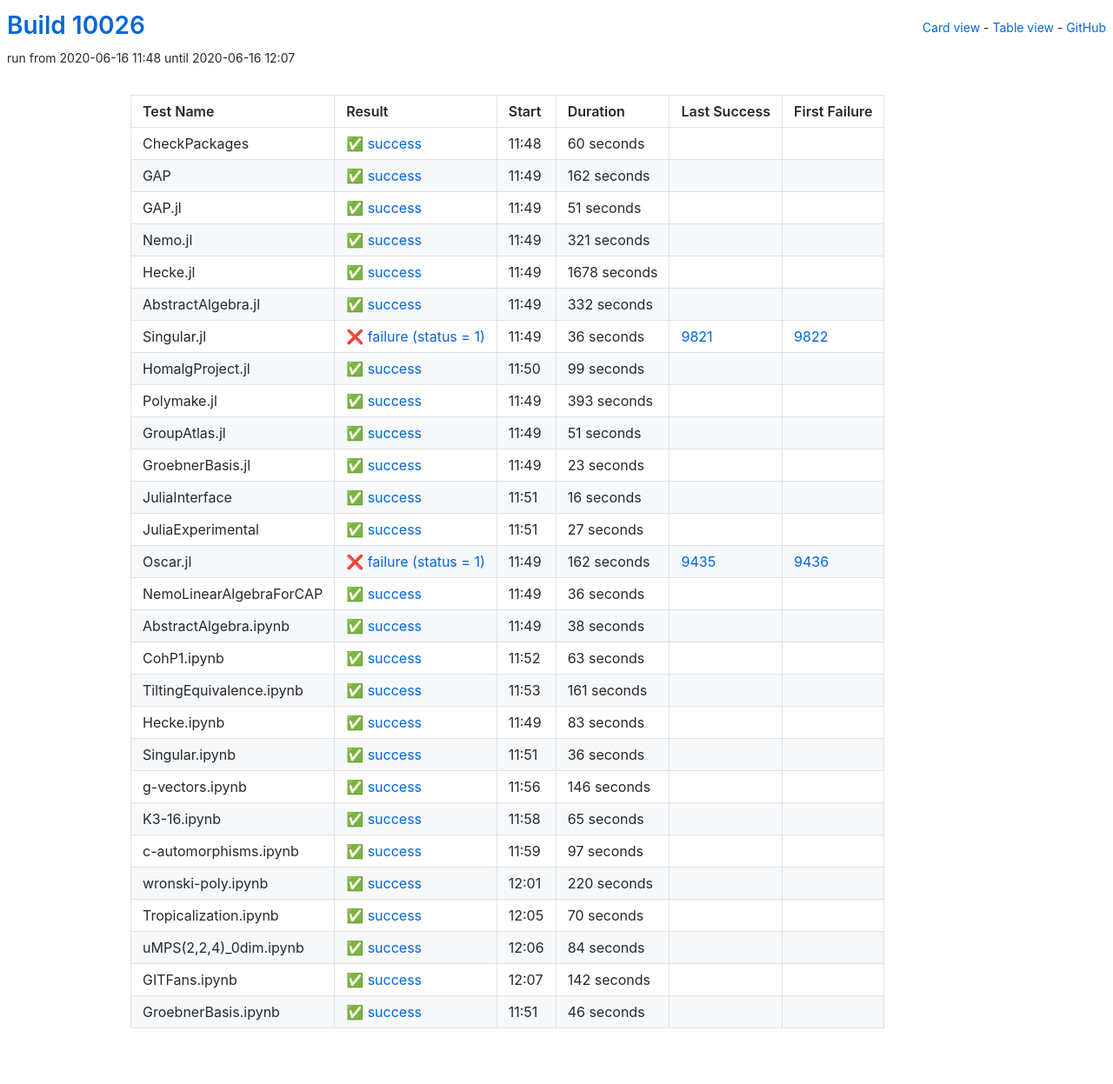
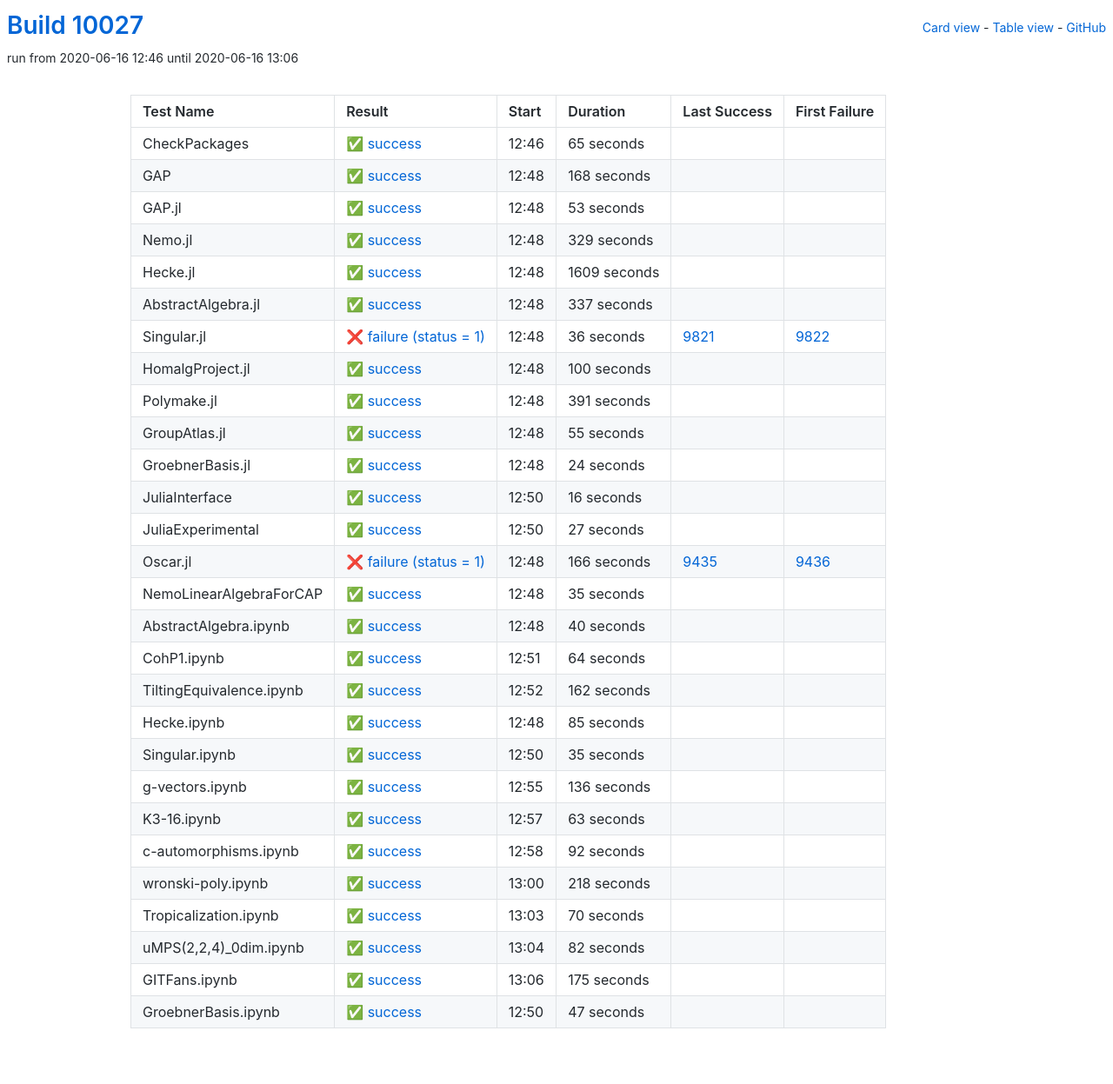
Before and after one commit to oscar-system/oscar-ci-status, a Jekyll site: the page built from table.html, in a window 1280 px wide. Shown: the whole page at 87% size. Built offline with Jekyll 4.4.1, drawn with Linux system fonts in a browser that asks for light colours.

Commit message:
Build #10027

```diff
--- a/_data/ci.yml
+++ b/_data/ci.yml
@@ -1,6 +1,6 @@
 ---
-build: 10026
-build_url: https://oscarci.mathematik.uni-kl.de/job/oscar/10026/
+build: 10027
+build_url: https://oscarci.mathematik.uni-kl.de/job/oscar/10027/
 job: oscar
 organization: oscar-system
 repo: oscar-ci-status
@@ -8,80 +8,80 @@
 tests:
 - name: CheckPackages
   id: checkpackages
-  log: https://oscarci.mathematik.uni-kl.de/job/oscar/10026/artifact/logs/build-10026/CheckPackages.log
-  start: 2020-06-16 11:48
+  log: https://oscarci.mathematik.uni-kl.de/job/oscar/10027/artifact/logs/build-10027/CheckPackages.log
+  start: 2020-06-16 12:46
   success: true
   exitcode: 0
   status: success
-  duration: 60
+  duration: 65
   last_success: false
   last_success_url:
   first_failure: false
   first_failure_url:
 - name: GAP
   id: gap
-  log: https://oscarci.mathematik.uni-kl.de/job/oscar/10026/artifact/logs/build-10026/GAP.log
-  start: 2020-06-16 11:49
+  log: https://oscarci.mathematik.uni-kl.de/job/oscar/10027/artifact/logs/build-10027/GAP.log
+  start: 2020-06-16 12:48
   success: true
   exitcode: 0
   status: success
-  duration: 162
+  duration: 168
   last_success: false
   last_success_url:
   first_failure: false
   first_failure_url:
 - name: GAP.jl
   id: gap-jl
-  log: https://oscarci.mathematik.uni-kl.de/job/oscar/10026/artifact/logs/build-10026/GAP.jl.log
-  start: 2020-06-16 11:49
+  log: https://oscarci.mathematik.uni-kl.de/job/oscar/10027/artifact/logs/build-10027/GAP.jl.log
+  start: 2020-06-16 12:48
   success: true
   exitcode: 0
   status: success
-  duration: 51
+  duration: 53
   last_success: false
   last_success_url:
   first_failure: false
   first_failure_url:
 - name: Nemo.jl
   id: nemo-jl
-  log: https://oscarci.mathematik.uni-kl.de/job/oscar/10026/artifact/logs/build-10026/Nemo.jl.log
-  start: 2020-06-16 11:49
+  log: https://oscarci.mathematik.uni-kl.de/job/oscar/10027/artifact/logs/build-10027/Nemo.jl.log
+  start: 2020-06-16 12:48
   success: true
   exitcode: 0
   status: success
-  duration: 321
+  duration: 329
   last_success: false
   last_success_url:
   first_failure: false
   first_failure_url:
 - name: Hecke.jl
   id: hecke-jl
-  log: https://oscarci.mathematik.uni-kl.de/job/oscar/10026/artifact/logs/build-10026/Hecke.jl.log
-  start: 2020-06-16 11:49
+  log: https://oscarci.mathematik.uni-kl.de/job/oscar/10027/artifact/logs/build-10027/Hecke.jl.log
+  start: 2020-06-16 12:48
   success: true
   exitcode: 0
   status: success
-  duration: 1678
+  duration: 1609
   last_success: false
   last_success_url:
   first_failure: false
   first_failure_url:
 - name: AbstractAlgebra.jl
   id: abstractalgebra-jl
-  log: https://oscarci.mathematik.uni-kl.de/job/oscar/10026/artifact/logs/build-10026/AbstractAlgebra.jl.log
-  start: 2020-06-16 11:49
+  log: https://oscarci.mathematik.uni-kl.de/job/oscar/10027/artifact/logs/build-10027/AbstractAlgebra.jl.log
+  start: 2020-06-16 12:48
   success: true
   exitcode: 0
   status: success
-  duration: 332
+  duration: 337
   last_success: false
   last_success_url:
   first_failure: false
   first_failure_url:
 - name: Singular.jl
   id: singular-jl
-  log: https://oscarci.mathematik.uni-kl.de/job/oscar/10026/artifact/logs/build-10026/Singular.jl.log
-  start: 2020-06-16 11:49
+  log: https://oscarci.mathematik.uni-kl.de/job/oscar/10027/artifact/logs/build-10027/Singular.jl.log
+  start: 2020-06-16 12:48
   success: false
   exitcode: 1
   status: failure
@@ -92,56 +92,56 @@
   first_failure_url: https://oscarci.mathematik.uni-kl.de/job/oscar/9822/
 - name: HomalgProject.jl
   id: homalgproject-jl
-  log: https://oscarci.mathematik.uni-kl.de/job/oscar/10026/artifact/logs/build-10026/HomalgProject.jl.log
-  start: 2020-06-16 11:50
+  log: https://oscarci.mathematik.uni-kl.de/job/oscar/10027/artifact/logs/build-10027/HomalgProject.jl.log
+  start: 2020-06-16 12:48
   success: true
   exitcode: 0
   status: success
-  duration: 99
+  duration: 100
   last_success: false
   last_success_url:
   first_failure: false
   first_failure_url:
 - name: Polymake.jl
   id: polymake-jl
-  log: https://oscarci.mathematik.uni-kl.de/job/oscar/10026/artifact/logs/build-10026/Polymake.jl.log
-  start: 2020-06-16 11:49
+  log: https://oscarci.mathematik.uni-kl.de/job/oscar/10027/artifact/logs/build-10027/Polymake.jl.log
+  start: 2020-06-16 12:48
   success: true
   exitcode: 0
   status: success
-  duration: 393
+  duration: 391
   last_success: false
   last_success_url:
   first_failure: false
   first_failure_url:
 - name: GroupAtlas.jl
   id: groupatlas-jl
-  log: https://oscarci.mathematik.uni-kl.de/job/oscar/10026/artifact/logs/build-10026/GroupAtlas.jl.log
-  start: 2020-06-16 11:49
+  log: https://oscarci.mathematik.uni-kl.de/job/oscar/10027/artifact/logs/build-10027/GroupAtlas.jl.log
+  start: 2020-06-16 12:48
   success: true
   exitcode: 0
   status: success
-  duration: 51
+  duration: 55
   last_success: false
   last_success_url:
   first_failure: false
   first_failure_url:
 - name: GroebnerBasis.jl
   id: groebnerbasis-jl
-  log: https://oscarci.mathematik.uni-kl.de/job/oscar/10026/artifact/logs/build-10026/GroebnerBasis.jl.log
-  start: 2020-06-16 11:49
+  log: https://oscarci.mathematik.uni-kl.de/job/oscar/10027/artifact/logs/build-10027/GroebnerBasis.jl.log
+  start: 2020-06-16 12:48
   success: true
   exitcode: 0
   status: success
-  duration: 23
+  duration: 24
   last_success: false
   last_success_url:
   first_failure: false
   first_failure_url:
 - name: JuliaInterface
   id: juliainterface
-  log: https://oscarci.mathematik.uni-kl.de/job/oscar/10026/artifact/logs/build-10026/JuliaInterface.log
-  start: 2020-06-16 11:51
+  log: https://oscarci.mathematik.uni-kl.de/job/oscar/10027/artifact/logs/build-10027/JuliaInterface.log
+  start: 2020-06-16 12:50
   success: true
   exitcode: 0
   status: success
@@ -152,8 +152,8 @@
   first_failure_url:
 - name: JuliaExperimental
   id: juliaexperimental
-  log: https://oscarci.mathematik.uni-kl.de/job/oscar/10026/artifact/logs/build-10026/JuliaExperimental.log
-  start: 2020-06-16 11:51
+  log: https://oscarci.mathematik.uni-kl.de/job/oscar/10027/artifact/logs/build-10027/JuliaExperimental.log
+  start: 2020-06-16 12:50
   success: true
   exitcode: 0
   status: success
@@ -164,44 +164,104 @@
   first_failure_url:
 - name: Oscar.jl
   id: oscar-jl
-  log: https://oscarci.mathematik.uni-kl.de/job/oscar/10026/artifact/logs/build-10026/Oscar.jl.log
-  start: 2020-06-16 11:49
+  log: https://oscarci.mathematik.uni-kl.de/job/oscar/10027/artifact/logs/build-10027/Oscar.jl.log
+  start: 2020-06-16 12:48
   success: false
   exitcode: 1
   status: failure
-  duration: 162
+  duration: 166
   last_success: 9435
   last_success_url: https://oscarci.mathematik.uni-kl.de/job/oscar/9435/
   first_failure: 9436
   first_failure_url: https://oscarci.mathematik.uni-kl.de/job/oscar/9436/
 - name: NemoLinearAlgebraForCAP
   id: nemolinearalgebraforcap
-  log: https://oscarci.mathematik.uni-kl.de/job/oscar/10026/artifact/logs/build-10026/NemoLinearAlgebraForCAP.log
-  start: 2020-06-16 11:49
+  log: https://oscarci.mathematik.uni-kl.de/job/oscar/10027/artifact/logs/build-10027/NemoLinearAlgebraForCAP.log
+  start: 2020-06-16 12:48
   success: true
   exitcode: 0
   status: success
-  duration: 36
+  duration: 35
   last_success: false
   last_success_url:
   first_failure: false
   first_failure_url:
 - name: AbstractAlgebra.ipynb
   id: abstractalgebra-ipynb
-  log: https://oscarci.mathematik.uni-kl.de/job/oscar/10026/artifact/logs/build-10026/AbstractAlgebra.ipynb.log
-  start: 2020-06-16 11:49
+  log: https://oscarci.mathematik.uni-kl.de/job/oscar/10027/artifact/logs/build-10027/AbstractAlgebra.ipynb.log
+  start: 2020-06-16 12:48
   success: true
   exitcode: 0
   status: success
-  duration: 38
+  duration: 40
   last_success: false
   last_success_url:
   first_failure: false
   first_failure_url:
 - name: CohP1.ipynb
   id: cohp1-ipynb
-  log: https://oscarci.mathematik.uni-kl.de/job/oscar/10026/artifact/logs/build-10026/CohP1.ipynb.log
-  start: 2020-06-16 11:52
+  log: https://oscarci.mathematik.uni-kl.de/job/oscar/10027/artifact/logs/build-10027/CohP1.ipynb.log
+  start: 2020-06-16 12:51
+  success: true
+  exitcode: 0
+  status: success
+  duration: 64
+  last_success: false
+  last_success_url:
+  first_failure: false
+  first_failure_url:
+- name: TiltingEquivalence.ipynb
+  id: tiltingequivalence-ipynb
+  log: https://oscarci.mathematik.uni-kl.de/job/oscar/10027/artifact/logs/build-10027/TiltingEquivalence.ipynb.log
+  start: 2020-06-16 12:52
+  success: true
+  exitcode: 0
+  status: success
+  duration: 162
+  last_success: false
+  last_success_url:
+  first_failure: false
+  first_failure_url:
+- name: Hecke.ipynb
+  id: hecke-ipynb
+  log: https://oscarci.mathematik.uni-kl.de/job/oscar/10027/artifact/logs/build-10027/Hecke.ipynb.log
+  start: 2020-06-16 12:48
+  success: true
+  exitcode: 0
+  status: success
+  duration: 85
+  last_success: false
+  last_success_url:
+  first_failure: false
+  first_failure_url:
+- name: Singular.ipynb
+  id: singular-ipynb
+  log: https://oscarci.mathematik.uni-kl.de/job/oscar/10027/artifact/logs/build-10027/Singular.ipynb.log
+  start: 2020-06-16 12:50
+  success: true
+  exitcode: 0
+  status: success
+  duration: 35
+  last_success: false
+  last_success_url:
+  first_failure: false
+  first_failure_url:
+- name: g-vectors.ipynb
+  id: g-vectors-ipynb
+  log: https://oscarci.mathematik.uni-kl.de/job/oscar/10027/artifact/logs/build-10027/g-vectors.ipynb.log
+  start: 2020-06-16 12:55
+  success: true
+  exitcode: 0
+  status: success
+  duration: 136
+  last_success: false
+  last_success_url:
+  first_failure: false
+  first_failure_url:
+- name: K3-16.ipynb
+  id: k3-16-ipynb
+  log: https://oscarci.mathematik.uni-kl.de/job/oscar/10027/artifact/logs/build-10027/K3-16.ipynb.log
+  start: 2020-06-16 12:57
   success: true
   exitcode: 0
   status: success
@@ -210,94 +270,34 @@
   last_success_url:
   first_failure: false
   first_failure_url:
-- name: TiltingEquivalence.ipynb
-  id: tiltingequivalence-ipynb
-  log: https://oscarci.mathematik.uni-kl.de/job/oscar/10026/artifact/logs/build-10026/TiltingEquivalence.ipynb.log
-  start: 2020-06-16 11:53
+- name: c-automorphisms.ipynb
+  id: c-automorphisms-ipynb
+  log: https://oscarci.mathematik.uni-kl.de/job/oscar/10027/artifact/logs/build-10027/c-automorphisms.ipynb.log
+  start: 2020-06-16 12:58
   success: true
   exitcode: 0
   status: success
-  duration: 161
-  last_success: false
-  last_success_url:
-  first_failure: false
-  first_failure_url:
-- name: Hecke.ipynb
-  id: hecke-ipynb
-  log: https://oscarci.mathematik.uni-kl.de/job/oscar/10026/artifact/logs/build-10026/Hecke.ipynb.log
-  start: 2020-06-16 11:49
-  success: true
-  exitcode: 0
-  status: success
-  duration: 83
-  last_success: false
-  last_success_url:
-  first_failure: false
-  first_failure_url:
-- name: Singular.ipynb
-  id: singular-ipynb
-  log: https://oscarci.mathematik.uni-kl.de/job/oscar/10026/artifact/logs/build-10026/Singular.ipynb.log
-  start: 2020-06-16 11:51
-  success: true
-  exitcode: 0
-  status: success
-  duration: 36
-  last_success: false
-  last_success_url:
-  first_failure: false
-  first_failure_url:
-- name: g-vectors.ipynb
-  id: g-vectors-ipynb
-  log: https://oscarci.mathematik.uni-kl.de/job/oscar/10026/artifact/logs/build-10026/g-vectors.ipynb.log
-  start: 2020-06-16 11:56
-  success: true
-  exitcode: 0
-  status: success
-  duration: 146
-  last_success: false
-  last_success_url:
-  first_failure: false
-  first_failure_url:
-- name: K3-16.ipynb
-  id: k3-16-ipynb
-  log: https://oscarci.mathematik.uni-kl.de/job/oscar/10026/artifact/logs/build-10026/K3-16.ipynb.log
-  start: 2020-06-16 11:58
-  success: true
-  exitcode: 0
-  status: success
-  duration: 65
-  last_success: false
-  last_success_url:
-  first_failure: false
-  first_failure_url:
-- name: c-automorphisms.ipynb
-  id: c-automorphisms-ipynb
-  log: https://oscarci.mathematik.uni-kl.de/job/oscar/10026/artifact/logs/build-10026/c-automorphisms.ipynb.log
-  start: 2020-06-16 11:59
-  success: true
-  exitcode: 0
-  status: success
-  duration: 97
+  duration: 92
   last_success: false
   last_success_url:
   first_failure: false
   first_failure_url:
 - name: wronski-poly.ipynb
   id: wronski-poly-ipynb
-  log: https://oscarci.mathematik.uni-kl.de/job/oscar/10026/artifact/logs/build-10026/wronski-poly.ipynb.log
-  start: 2020-06-16 12:01
+  log: https://oscarci.mathematik.uni-kl.de/job/oscar/10027/artifact/logs/build-10027/wronski-poly.ipynb.log
+  start: 2020-06-16 13:00
   success: true
   exitcode: 0
   status: success
-  duration: 220
+  duration: 218
   last_success: false
   last_success_url:
   first_failure: false
   first_failure_url:
 - name: Tropicalization.ipynb
   id: tropicalization-ipynb
-  log: https://oscarci.mathematik.uni-kl.de/job/oscar/10026/artifact/logs/build-10026/Tropicalization.ipynb.log
-  start: 2020-06-16 12:05
+  log: https://oscarci.mathematik.uni-kl.de/job/oscar/10027/artifact/logs/build-10027/Tropicalization.ipynb.log
+  start: 2020-06-16 13:03
   success: true
   exitcode: 0
   status: success
@@ -308,36 +308,36 @@
   first_failure_url:
 - name: uMPS(2,2,4)_0dim.ipynb
   id: umps-2-2-4-0dim-ipynb
-  log: https://oscarci.mathematik.uni-kl.de/job/oscar/10026/artifact/logs/build-10026/uMPS-2-2-4-_0dim.ipynb.log
-  start: 2020-06-16 12:06
+  log: https://oscarci.mathematik.uni-kl.de/job/oscar/10027/artifact/logs/build-10027/uMPS-2-2-4-_0dim.ipynb.log
+  start: 2020-06-16 13:04
   success: true
   exitcode: 0
   status: success
-  duration: 84
+  duration: 82
   last_success: false
   last_success_url:
   first_failure: false
   first_failure_url:
 - name: GITFans.ipynb
   id: gitfans-ipynb
-  log: https://oscarci.mathematik.uni-kl.de/job/oscar/10026/artifact/logs/build-10026/GITFans.ipynb.log
-  start: 2020-06-16 12:07
+  log: https://oscarci.mathematik.uni-kl.de/job/oscar/10027/artifact/logs/build-10027/GITFans.ipynb.log
+  start: 2020-06-16 13:06
   success: true
   exitcode: 0
   status: success
-  duration: 142
+  duration: 175
   last_success: false
   last_success_url:
   first_failure: false
   first_failure_url:
 - name: GroebnerBasis.ipynb
   id: groebnerbasis-ipynb
-  log: https://oscarci.mathematik.uni-kl.de/job/oscar/10026/artifact/logs/build-10026/GroebnerBasis.ipynb.log
-  start: 2020-06-16 11:51
+  log: https://oscarci.mathematik.uni-kl.de/job/oscar/10027/artifact/logs/build-10027/GroebnerBasis.ipynb.log
+  start: 2020-06-16 12:50
   success: true
   exitcode: 0
   status: success
-  duration: 46
+  duration: 47
   last_success: false
   last_success_url:
   first_failure: false
```
Also changed, not shown: README.md.
